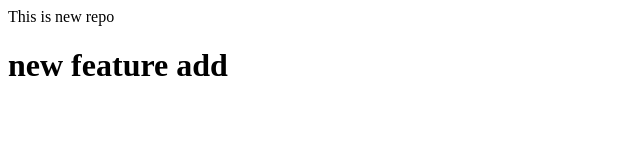
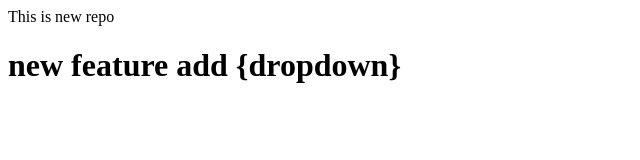
Before and after one commit to Muhammad-Naveed342/local-repo, a plain HTML site: page index.html in a window 1280 px wide. Shown: the whole page, without its empty margins (0-640 px from the left). Drawn offline with Linux system fonts and the light colour scheme.

Commit message:
add dropdown

```diff
--- a/index.html
+++ b/index.html
@@ -1,2 +1,2 @@
 <p>This is new repo</p>
-<h1> new feature add</h1>
+<h1> new feature add {dropdown}</h1>
```
